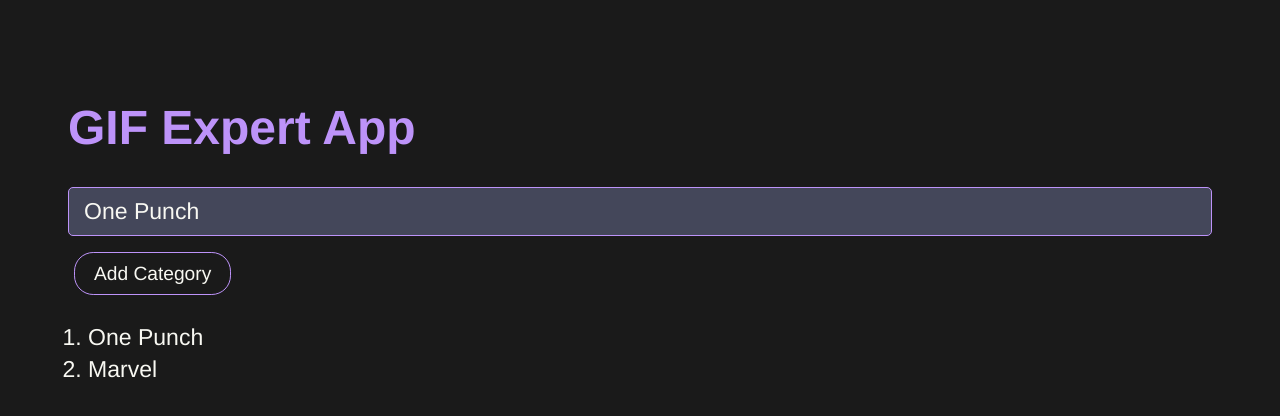
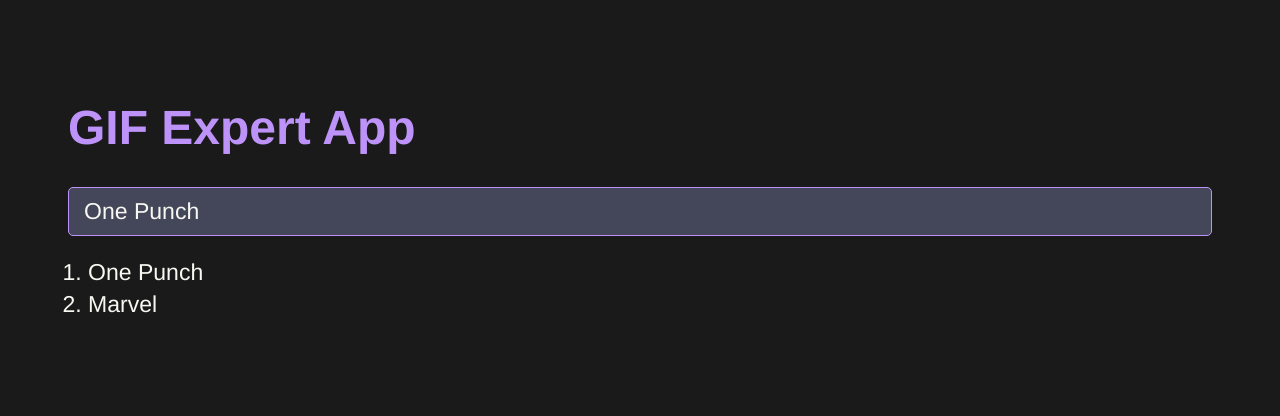
Before and after one commit to sudoalx/gif-expert-app, a React (Vite) app: page / in a window 1280 px wide. Shown: the top 416 px of the page. Built offline with nearby package versions, Linux system fonts and the light colour scheme.

Commit message:
send useState setCategories as prop in JSX

```diff
--- a/src/GifExpertApp.jsx
+++ b/src/GifExpertApp.jsx
@@ -10,9 +10,8 @@ const GifExpertApp = () => {
     <>
       {/* title */}
       <h1>GIF Expert App</h1>
-      {/* search input */}
-      <AddCategory />
-      <button onClick={onAddCategory}>Add Category</button>
+      {/* Functions can be passed as custom properties */}
+      <AddCategory setCategories={setCategories} />
       {/* GIFS container */}
       <ol>
         {categories.map((category) => {
```
